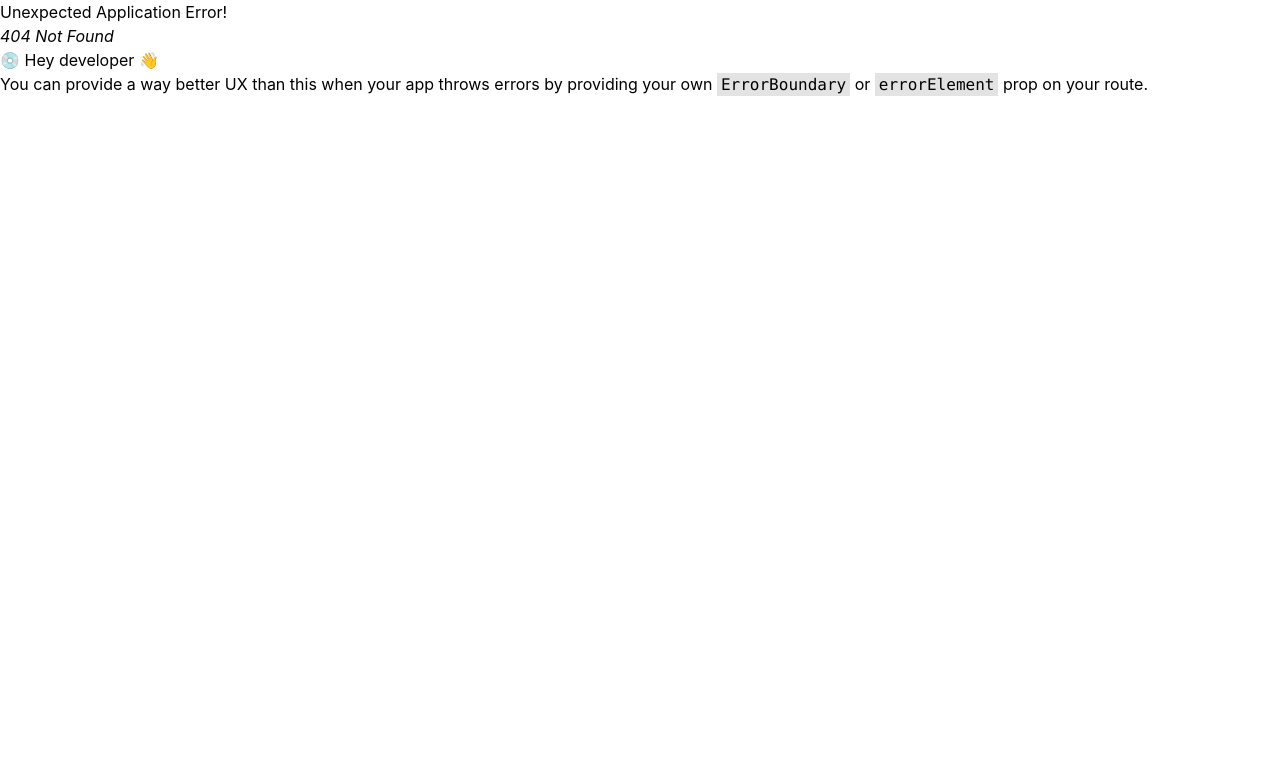
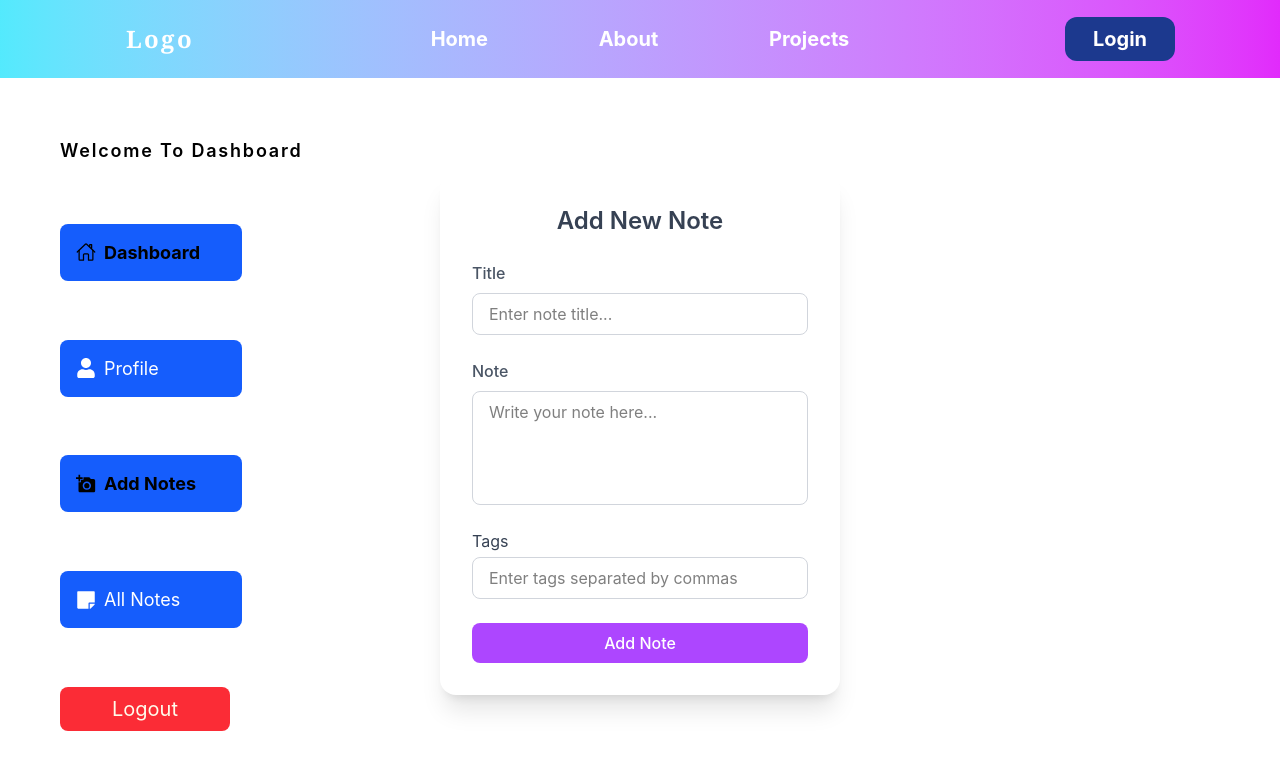
Before and after one commit to rupalikanayak07/react-notes-project, a React (Vite) app: page /dashboard/addnotes in a window 1280 px wide. Before the commit this address had no page. Shown: the top 770 px of the page. Built offline with nearby package versions, Linux system fonts and the light colour scheme; no server answers; sample sign-in values are in the browser's storage.

Commit message:
create and show notes

```diff
--- a/backend/db.json
+++ b/backend/db.json
@@ -9,6 +9,48 @@
       "dob": "2026-03-03",
       "city": "Bangalore",
       "gender": "Female"
+    },
+    {
+      "id": "4fed",
+      "username": "Rupalika",
+      "age": "24",
+      "email": "rupalikanayak48@gmail.com",
+      "password": "1234",
+      "dob": "2026-03-09",
+      "city": "Bangalore",
+      "gender": "Female"
+    }
+  ],
+  "notes": [
+    {
+      "id": "11cd",
+      "title": "python",
+      "desc": "complete",
+      "tags": "#success"
+    },
+    {
+      "id": "5bcc",
+      "title": "react",
+      "desc": "revision",
+      "tags": "#done"
+    },
+    {
+      "id": "7f83",
+      "title": "react",
+      "desc": "rgagshuhs",
+      "tags": "hnsajksn"
+    },
+    {
+      "id": "7469",
+      "title": "",
+      "desc": "",
+      "tags": ""
+    },
+    {
+      "id": "29c7",
+      "title": "jdhkjs",
+      "desc": "ndksjk",
+      "tags": "kjsdklj"
     }
   ],
   "$schema": "./node_modules/json-server/schema.json"
--- a/src/crudoperation/components/Navbar.jsx
+++ b/src/crudoperation/components/Navbar.jsx
@@ -21,7 +21,7 @@ const Navbar = () => {
     ]
 
     const { currentuser } = useContext(Globalcontextapi)
-    console.log(currentuser);
+    // console.log(currentuser);
 
 
 
--- /dev/null
+++ b/src/crudoperation/components/dashboard/Addnotes.jsx
@@ -0,0 +1,104 @@
+import axios from 'axios';
+import React, { useState } from 'react'
+import { useNavigate } from 'react-router-dom';
+import { toast } from 'react-toastify';
+
+const Addnotes = () => {
+    const [formdata, setformdata] = useState({
+        title: '',
+        desc: '',
+        tags: ''
+    })
+
+    const handelinput = (e) => {
+        const { name, value } = e.target
+        setformdata({ ...formdata, [name]: value })
+        // console.log(formdata);
+
+    }
+
+    const navigate=useNavigate()
+    const handelform = async (e) => {
+        e.preventDefault()
+
+        try {
+
+            const { data } = await axios.post('http://localhost:3000/notes', formdata)
+            console.log(data)
+            toast.success('Notes added successfully',{position:'top-center'})
+            setformdata({
+                title: '',
+                desc: '',
+                tags: ''
+            })
+            navigate('/dashboard/allnotes')
+        } catch (error) {
+            toast.error('something went wrong',{position:'top-center'})
+            console.log(error);
+
+        }
+    }
+
+
+
+    return (
+
+
+
+        <div className=" h-full w-[50%] flex items-center justify-center ">
+
+            {/* Card */}
+            <form className="w-[400px] bg-white shadow-xl rounded-2xl p-8 space-y-6" onSubmit={handelform}>
+
+                {/* Heading */}
+                <h2 className="text-2xl font-semibold text-center text-gray-700">
+                    Add New Note
+                </h2>
+
+                {/* Title Input */}
+                <div className="flex flex-col gap-2">
+                    <label className="text-gray-600 font-medium">Title</label>
+                    <input onChange={handelinput}
+                        type="text" name='title'
+                        placeholder="Enter note title..."
+                        className="border border-gray-300 rounded-lg px-4 py-2 focus:outline-none focus:ring-2 focus:ring-purple-300"
+                    />
+                </div>
+
+                {/* Note Textarea */}
+                <div className="flex flex-col gap-2">
+                    <label className="text-gray-600 font-medium">Note</label>
+                    <textarea name='desc' onChange={handelinput}
+                        placeholder="Write your note here..."
+                        rows="4"
+                        className="border border-gray-300 rounded-lg px-4 py-2 resize-none focus:outline-none focus:ring-2 focus:ring-purple-300"
+                    ></textarea>
+                </div>
+
+
+                {/* Tags */}
+                <div>
+                    <label className="block text-gray-700 mb-1" htmlFor="tags">
+                        Tags
+                    </label>
+                    <input
+                        type="text" name='tags' onChange={handelinput}
+                        id="tags"
+                        placeholder="Enter tags separated by commas"
+                        className="w-full px-4 py-2 border border-gray-300 rounded-lg focus:outline-none focus:ring-2 focus:ring-blue-400"
+                    />
+                </div>
+                {/* Button */}
+                <button className="w-full bg-purple-500 hover:bg-purple-600 text-white font-medium py-2 rounded-lg transition duration-300">
+                    Add Note
+                </button>
+            </form>
+
+        </div>
+    );
+};
+
+
+
+
+export default Addnotes
--- /dev/null
+++ b/src/crudoperation/components/dashboard/Allnotes.jsx
@@ -0,0 +1,46 @@
+import axios from 'axios'
+import React, { Fragment, useEffect, useState } from 'react'
+import { toast } from 'react-toastify'
+import Notecard from './Notecard'
+
+const Allnotes = () => {
+    const [allnotes, setallnotes] = useState(null)
+
+    const fetchallnotes = async (e) => {
+
+        try {
+            const { data } = await axios.get('http://localhost:3000/notes')
+            setallnotes(data)
+            console.log(data);
+
+        } catch (error) {
+            toast.error('something went wrong', { position: 'top-center' })
+            console.log(error);
+
+        }
+    }
+    useEffect(() => {
+        fetchallnotes()
+    }, [])
+    return (
+        <div className='h-[89vh] w-full flex flex-col'>
+            <h1 className="text-3xl font-bold text-center text-gray-700 mb-10">
+                My Notes
+            </h1>
+            <div className=' h-full w-full flex flex-col justify-evenly items-center gap-1 flex-wrap  p-2'>
+
+                {
+                    allnotes?.map((note, index) => {
+                        return <Fragment key={index}>
+                            <Notecard data={note} />
+                        </Fragment>
+                    })
+                }
+            </div>
+        </div>
+    )
+}
+
+export default Allnotes
+
+//untill get the truthy value in lhs it will not assgni the value to rhs
--- /dev/null
+++ b/src/crudoperation/components/dashboard/Notecard.jsx
@@ -0,0 +1,64 @@
+import React from "react";
+
+const Notecard = ({ data }) => {
+
+
+
+    return (
+        <div className="group relative bg-white rounded-2xl border border-gray-200 shadow-sm hover:shadow-xl transition-all duration-300 p-6 flex flex-col justify-between h-[210px]">
+
+            {/* subtle hover glow */}
+            <div className="absolute inset-0 rounded-2xl opacity-0 group-hover:opacity-100 transition duration-300 bg-gradient-to-r from-purple-50 via-pink-50 to-blue-50"></div>
+
+
+            <div className="relative z-10">
+
+                {/* title */}
+                <h2 className="text-lg font-semibold text-gray-800 mb-2 tracking-wide">
+
+                    {
+                        data.title
+                    }
+                </h2>
+
+                {/* description */}
+                <p className="text-sm text-gray-600 leading-relaxed line-clamp-3">
+
+                    {data.desc}
+                </p>
+                <p className="text-sm text-gray-600 leading-relaxed line-clamp-3">
+
+                    {data.tag}
+                </p>
+
+            </div>
+
+            {/* footer */}
+            <div className="relative z-10 flex items-center justify-between mt-5">
+
+                {/* date */}
+                <span className="text-xs text-gray-400">
+                    {/* {note.date} */}
+                    Mar 11
+                </span>
+
+                {/* actions */}
+                <div className="flex gap-2">
+
+                    <button className="px-3 py-1.5 text-xs font-medium rounded-md bg-blue-50 text-blue-600 hover:bg-blue-500 hover:text-white transition">
+                        Edit
+                    </button>
+
+                    <button className="px-3 py-1.5 text-xs font-medium rounded-md bg-red-50 text-red-600 hover:bg-red-500 hover:text-white transition">
+                        Delete
+                    </button>
+
+                </div>
+
+            </div>
+
+        </div>
+    );
+};
+
+export default Notecard;
--- a/src/crudoperation/components/dashboard/Sidebar.jsx
+++ b/src/crudoperation/components/dashboard/Sidebar.jsx
@@ -15,9 +15,8 @@ const Sidebar = () => {
     const menuItems = [
         { title: 'dashboard', icon: IoHomeOutline, path: '/dashboard' },
         { title: "profile", icon: FaUser, path: `/dashboard/profile/${id}` },
-
-        { title: "add notes", icon: MdAddAPhoto, path: '/' },
-        { title: "update notes", icon: FaStickyNote, path: '/' },
+        { title: "add notes", icon: MdAddAPhoto, path: '/dashboard/addnotes' },
+        { title: "all notes", icon: FaStickyNote, path: '/dashboard/allnotes' },
     ];
 
 
```
Also changed, not shown: src/crudoperation/routes/routes.jsx (+16 -3 lines).
